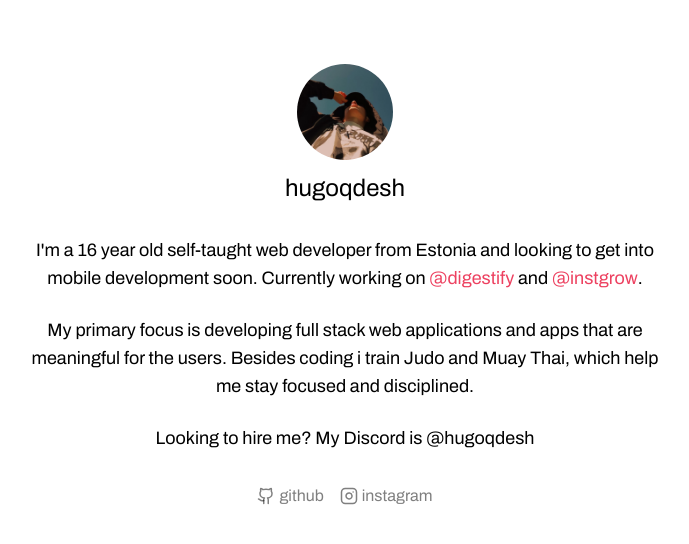
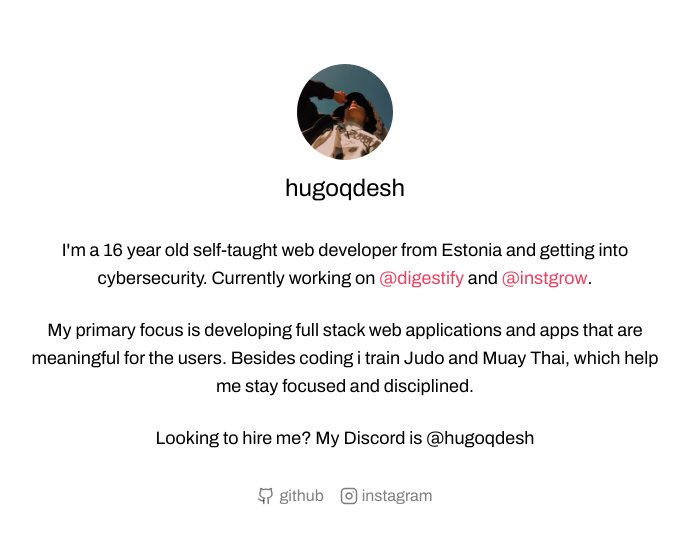
Before and after one commit to hugoqdesh/portfolio, a Next.js app: page / in a window 1280 px wide. Shown: the top 544 px of the page, without its empty margins (295-984 px from the left). Built offline with nearby package versions, Linux system fonts and the light colour scheme.

Commit message:
Update page.tsx

```diff
--- a/app/page.tsx
+++ b/app/page.tsx
@@ -25,7 +25,7 @@ export default function Home() {
       <section className="mb-8 text-center">
         <p className="text-lg">
           I&apos;m a 16 year old self-taught web developer from Estonia and
-          looking to get into mobile development soon. Currently working on{" "}
+          getting into cybersecurity. Currently working on{" "}
           <Link
             href="https://www.digestify.dev/"
             target="_blank"
```
